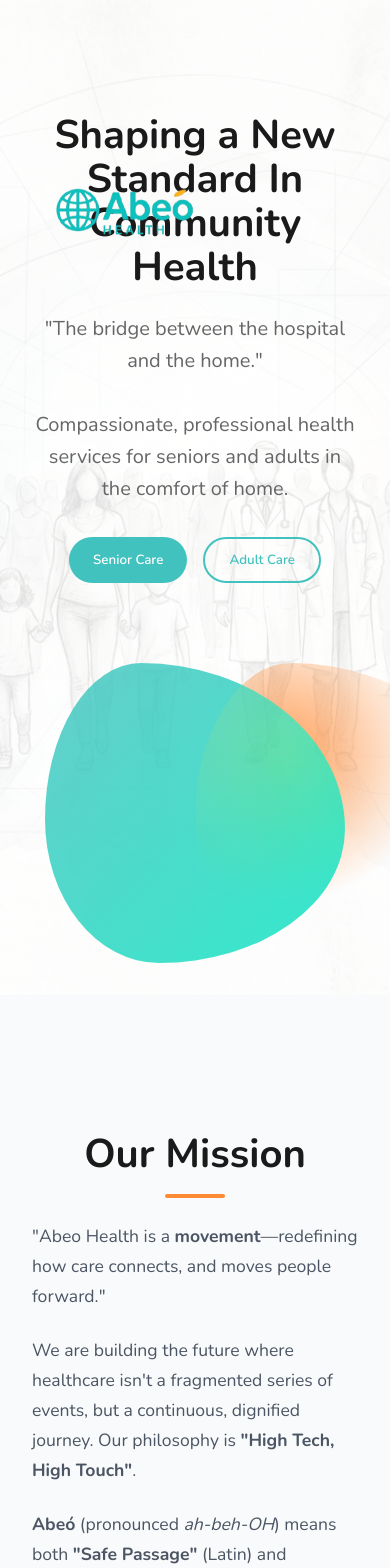
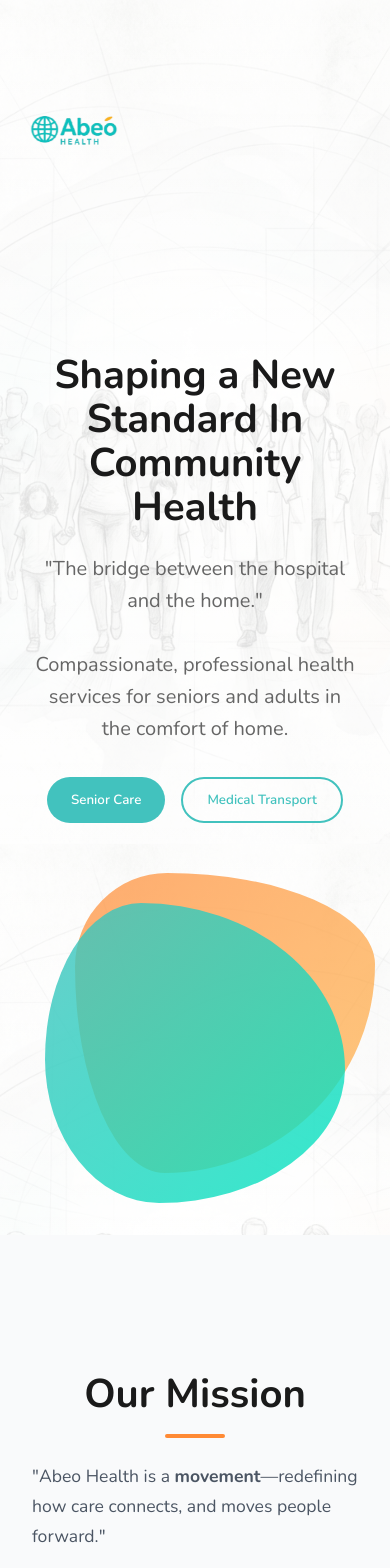
Before and after one commit to jackpolo69/Abeo-Health, a React (Vite) app: page / in a window 390 px wide. Shown: the top 1568 px of the page. Built offline with nearby package versions, Linux system fonts and the light colour scheme.

Commit message:
Refactor liquid visual to independent tiered blobs, rename Adult Care to Medical Transport, and Implement safe modal images

```diff
--- a/src/components/Hero.css
+++ b/src/components/Hero.css
@@ -68,29 +68,39 @@
 }
 
 /* Create a nice abstract shape since we don't have the photo yet */
-.visual-circle {
+/* Wrapper for the blobs */
+.visual-wrapper {
+    position: relative;
     width: 400px;
     height: 500px;
-    background: linear-gradient(135deg, var(--color-teal) 0%, #00e5c0 100%);
-    border-radius: 30% 70% 70% 30% / 30% 30% 70% 70%;
-    opacity: 0.8;
-    animation: morph 8s ease-in-out infinite;
-    position: relative;
 }
 
-.visual-circle::before {
-    content: '';
+/* Base Blob Style */
+.blob {
     position: absolute;
     width: 100%;
     height: 100%;
-    background: url('https://source.unsplash.com/random/800x800/?senior,care') no-repeat center/cover;
-    /* Fallback if net works, otherwise just gradient */
-    /* Since we can't guarantee net for unsplash in CSS, we use the gradient as primary.
-       Actually, let's overlay a pseudo element with a secondary color to make it richer
-    */
-    background: radial-gradient(circle at 30% 30%, var(--color-orange), transparent 50%);
-    mix-blend-mode: overlay;
-    border-radius: inherit;
+    border-radius: 30% 70% 70% 30% / 30% 30% 70% 70%;
+}
+
+/* Orange Blob (Bottom Layer, z-index 1) */
+.blob-orange {
+    background: linear-gradient(135deg, var(--color-orange) 0%, #ffb347 100%);
+    top: -10%;
+    right: -10%;
+    z-index: 1;
+    opacity: 0.7;
+    animation: morph 7s ease-in-out infinite reverse;
+}
+
+/* Green Blob (Top Layer, z-index 2) */
+.blob-green {
+    background: linear-gradient(135deg, var(--color-teal) 0%, #00e5c0 100%);
+    top: 0;
+    left: 0;
+    z-index: 2;
+    opacity: 0.8;
+    animation: morph 8s ease-in-out infinite;
 }
 
 @keyframes morph {
@@ -119,7 +129,8 @@
     .hero {
         flex-direction: column;
         text-align: center;
-        padding-top: 5rem;
+        padding-top: 20rem;
+        /* Increased further for 250px logo */
     }
 
     .hero-content {
@@ -134,7 +145,8 @@
         font-size: 2.5rem;
     }
 
-    .visual-circle {
+    /* Resize wrapper on mobile */
+    .visual-wrapper {
         width: 300px;
         height: 300px;
     }
--- a/src/components/Hero.jsx
+++ b/src/components/Hero.jsx
@@ -5,10 +5,10 @@ import VideoModal from './VideoModal';
 import './Hero.css';
 
 const Hero = () => {
-    const [modalConfig, setModalConfig] = useState({ isOpen: false, title: '', videoId: '' });
+    const [modalConfig, setModalConfig] = useState({ isOpen: false, title: '', videoId: '', imageSrc: '' });
 
-    const openVideo = (title, videoId) => {
-        setModalConfig({ isOpen: true, title, videoId });
+    const openVideo = (title, videoId, imageSrc) => {
+        setModalConfig({ isOpen: true, title, videoId, imageSrc });
     };
 
     const closeVideo = () => {
@@ -28,14 +28,16 @@ const Hero = () => {
                     <p className="hero-tagline">"The bridge between the hospital and the home."</p>
                     <p>Compassionate, professional health services for seniors and adults in the comfort of home.</p>
                     <div className="hero-buttons">
-                        <Button variant="primary" onClick={() => openVideo('Senior Care Overview', 'senior')}>Senior Care</Button>
-                        <Button variant="secondary" onClick={() => openVideo('Adult Care Services', 'adult')}>Adult Care</Button>
+                        <Button variant="primary" onClick={() => openVideo('Senior Care Overview', 'senior', 'https://images.unsplash.com/photo-1576765608535-5f04d1e3f289?q=80&w=800&auto=format&fit=crop')}>Senior Care</Button>
+                        <Button variant="secondary" onClick={() => openVideo('Medical Transport Services', 'transport', 'https://images.unsplash.com/photo-1516574187841-693083f69382?q=80&w=800&auto=format&fit=crop')}>Medical Transport</Button>
                     </div>
                 </motion.div>
             </div>
             <div className="hero-visual">
-                {/* Placeholder for visual or generated image substitute */}
-                <div className="visual-circle"></div>
+                <div className="visual-wrapper">
+                    <div className="blob blob-orange"></div>
+                    <div className="blob blob-green"></div>
+                </div>
             </div>
 
             <VideoModal
@@ -43,6 +45,7 @@ const Hero = () => {
                 onClose={closeVideo}
                 title={modalConfig.title}
                 videoId={modalConfig.videoId}
+                imageSrc={modalConfig.imageSrc}
             />
         </section>
     );
--- a/src/components/Navbar.css
+++ b/src/components/Navbar.css
@@ -130,3 +130,14 @@
         /* Mobile menu implementation usually needed here */
     }
 }
+
+@media (max-width: 768px) {
+    .navbar-logo .nav-logo-img {
+        height: 250px;
+        /* Increased by another half size (2.5x original) */
+    }
+
+    .navbar-container {
+        padding: 0.5rem 1rem;
+    }
+}
--- a/src/components/VideoModal.jsx
+++ b/src/components/VideoModal.jsx
@@ -2,7 +2,7 @@ import React from 'react';
 import { FaTimes, FaPlay } from 'react-icons/fa';
 import './VideoModal.css';
 
-const VideoModal = ({ isOpen, onClose, title, videoId }) => {
+const VideoModal = ({ isOpen, onClose, title, videoId, imageSrc }) => {
     if (!isOpen) return null;
 
     // Simulate different video content based on ID
@@ -20,11 +20,12 @@ const VideoModal = ({ isOpen, onClose, title, videoId }) => {
 
                 <div className="video-player-container">
                     {/* Simulated Video Player UI */}
-                    <div className="video-placeholder">
+                    <div className="video-placeholder" style={imageSrc ? { backgroundImage: `url(${imageSrc})`, backgroundSize: 'cover', backgroundPosition: 'center' } : {}}>
                         <div className="play-button-overlay">
                             <FaPlay className="play-icon" />
                         </div>
-                        <p>Simulated Video Playback</p>
+                        {/* Only show text if no image, or make it subtle */}
+                        {!imageSrc && <p>Simulated Video Playback</p>}
                     </div>
                 </div>
             </div>
```
Also changed, not shown: 5 other files (tests, documents, lock files or other folders).
